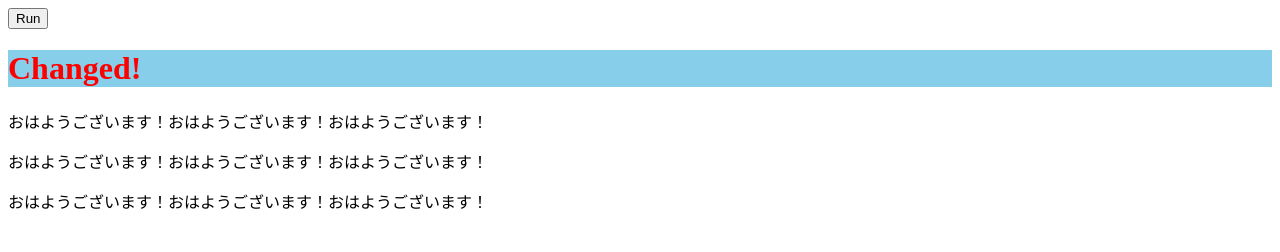
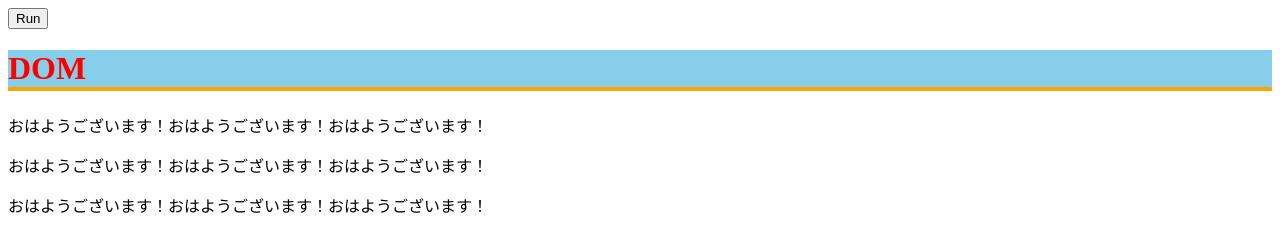
Before and after one commit to takefumi24/js_ES6, a plain HTML site: page DOM/index.html in a window 1280 px wide. Both pictures are taken after a click on the button "Run". Drawn offline with Linux system fonts and the light colour scheme.

Commit message:
classNameについて

```diff
--- a/DOM/index.html
+++ b/DOM/index.html
@@ -3,10 +3,20 @@
 <head>
   <meta charset="UTF-8" />
   <title>DOM Special</title>
+  <style>
+    .my-color {
+      color: red;
+      background-color: skyblue;
+    }
+
+    .my-border {
+      border-bottom: 4px solid orange;
+    }
+  </style>
 </head>
 <body>
   <button>Run</button>
-  <h1 id="target" title="見出しです！">DOM</h1>
+  <h1 id="target" class="my-border" >DOM</h1>
   <p>おはようございます！おはようございます！おはようございます！</p>
   <p>おはようございます！おはようございます！おはようございます！</p>
   <p>おはようございます！おはようございます！おはようございます！</p>
--- a/DOM/main.js
+++ b/DOM/main.js
@@ -3,10 +3,7 @@
 {
   document.querySelector('button').addEventListener('click', () => {
     const targetNode = document.getElementById('target')
-    targetNode.textContent = 'Changed!';
-    targetNode.tzitle = 'This is title!';
-    targetNode.style.color = 'red';
-    targetNode.style.backgroundColor = 'skyblue';
-
+    //classは予約語であるため、クラス属性については例外的に使えない
+    targetNode.className = 'my-color my-border'
   })
 }
```
